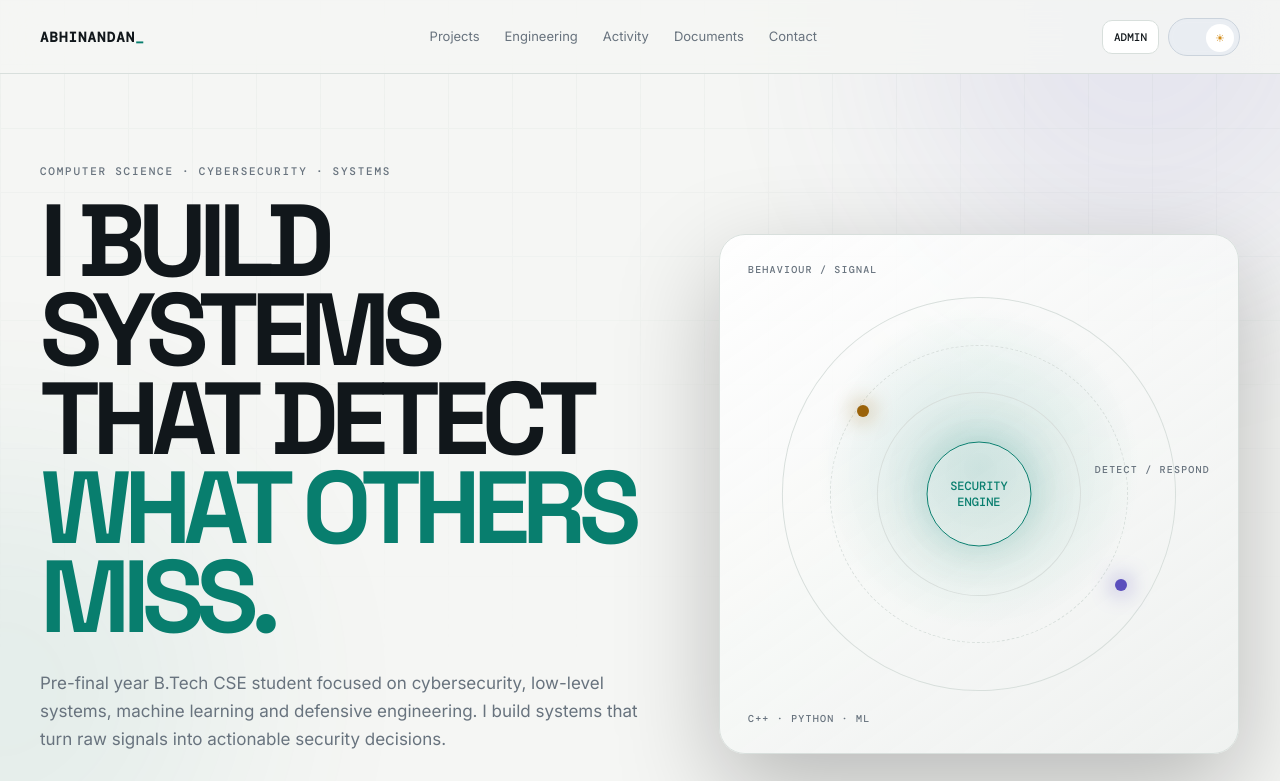
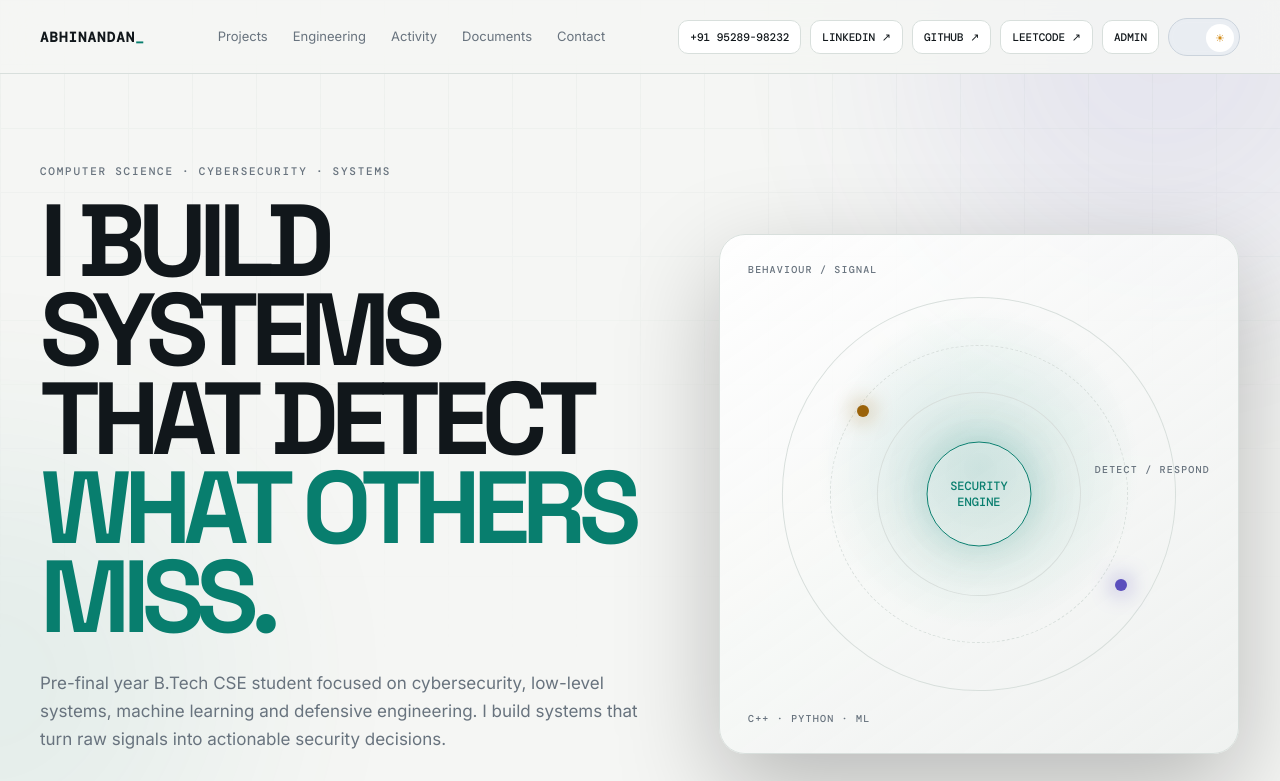
Before and after one commit to A23894843/A23894843, a website: page index.html in a window 1280 px wide. Shown: the top 781 px of the page. Drawn offline with nearby package versions, Linux system fonts and the light colour scheme; no server answers.

Commit message:
Add files via upload

```diff
--- a/index.html
+++ b/index.html
@@ -18,7 +18,7 @@ a{color:inherit;text-decoration:none}button{font:inherit}.wrap{width:min(calc(10
 .glow{position:fixed;width:480px;height:480px;border-radius:50%;filter:blur(110px);pointer-events:none;z-index:-4;opacity:.1;transform:translate3d(calc(var(--mx)*.35),calc(var(--my)*.35),0);background:var(--violet);top:-190px;right:-120px}.glow2{background:var(--teal);left:-250px;top:55%;transform:translate3d(calc(var(--mx)*-.18),calc(var(--my)*-.18),0);opacity:.07}
 nav{position:sticky;top:0;z-index:50;height:74px;border-bottom:1px solid var(--line);background:color-mix(in srgb,var(--bg) 84%,transparent);backdrop-filter:blur(18px)}
 .navin{height:100%;display:flex;align-items:center;justify-content:space-between}.brand{font:600 14px "DM Mono";letter-spacing:.08em}.brand b{color:var(--teal)}.links{display:flex;gap:25px;color:var(--muted);font-size:13px}.links a:hover{color:var(--ink)}.actions{display:flex;gap:9px;align-items:center}
-.adminlink,.theme{border:1px solid var(--line);background:var(--panel);color:var(--ink);border-radius:10px;padding:9px 11px;cursor:pointer;font:500 11px "DM Mono"}.adminlink:hover{border-color:var(--teal)}
+.headbtn,.adminlink,.theme{border:1px solid var(--line);background:var(--panel);color:var(--ink);border-radius:10px;padding:9px 11px;cursor:pointer;font:500 11px "DM Mono";white-space:nowrap}.headbtn:hover,.adminlink:hover{border-color:var(--teal);transform:translateY(-2px)}.headbtn{display:inline-flex;align-items:center;gap:6px}.theme{transition:.2s}
 .theme{position:relative;width:72px;height:38px;padding:0;border-radius:999px;overflow:hidden;background:#1b2433;border-color:#354155}.theme:before{content:"";position:absolute;inset:3px;border-radius:999px;border:1px solid rgba(255,255,255,.07)}.theme-icon{position:absolute;left:7px;top:5px;width:28px;height:28px;display:grid;place-items:center;border-radius:50%;background:linear-gradient(135deg,#42a5ff,#6f55e8);color:#ffd978;transition:.35s}.theme-icon:after{content:"☾"}.theme.is-light{background:#e9edf2;border-color:#cbd3dc}.theme.is-light .theme-icon{left:37px;background:#fff;color:#d28b18}.theme.is-light .theme-icon:after{content:"☀"}
 .hero{min-height:calc(100vh - 74px);display:grid;grid-template-columns:1.08fr .92fr;gap:65px;align-items:center;padding:90px 0 75px}.hero h1{font:700 clamp(56px,8vw,110px)/.87 "Space Grotesk";letter-spacing:-.075em;margin:18px 0 28px}.hero h1 em{font-style:normal;color:var(--teal)}.hero p{max-width:680px;color:var(--muted);font-size:17px}
 .buttons{display:flex;gap:10px;flex-wrap:wrap;margin-top:30px}.btn{display:inline-flex;align-items:center;gap:7px;padding:12px 16px;border:1px solid var(--line);background:var(--panel);border-radius:10px;font:500 11px "DM Mono";transition:.2s}.btn:hover{transform:translateY(-3px);border-color:var(--teal)}.btn.primary{background:var(--ink);color:var(--bg);border-color:var(--ink)}
@@ -33,7 +33,7 @@ section{padding:110px 0}.head{display:flex;justify-content:space-between;gap:30p
 .badge{display:inline-flex;align-items:center;gap:7px;color:var(--teal);font:10px "DM Mono"}.dot{width:7px;height:7px;border-radius:50%;background:var(--teal);box-shadow:0 0 12px var(--teal)}.muted{color:var(--muted)}
 .contact{border:1px solid var(--line);border-radius:24px;padding:52px;background:linear-gradient(135deg,var(--panel),transparent);display:flex;justify-content:space-between;align-items:end;gap:30px}.contact h2{font:600 clamp(44px,6vw,78px)/.9 "Space Grotesk";letter-spacing:-.06em;margin:12px 0 0}.footer{padding:30px 0 55px;border-top:1px solid var(--line);display:flex;justify-content:space-between;color:var(--muted);font:10px "DM Mono"}
 .reveal{opacity:0;transform:translateY(18px);transition:.7s}.reveal.show{opacity:1;transform:none}
-@media(max-width:850px){.links{display:none}.hero{grid-template-columns:1fr;padding-top:70px}.visual{min-height:390px}.signal{grid-template-columns:1fr 1fr}.signal>div:nth-child(2){border-right:0}.project{grid-template-columns:40px 1fr}.side{grid-column:2}.grid2,.activity{grid-template-columns:1fr}.contact{display:block}}
+@media(max-width:850px){.links{display:none}.actions{gap:6px;flex-wrap:wrap;justify-content:flex-end}.headbtn{padding:7px 8px;font-size:10px}.hero{grid-template-columns:1fr;padding-top:70px}.visual{min-height:390px}.signal{grid-template-columns:1fr 1fr}.signal>div:nth-child(2){border-right:0}.project{grid-template-columns:40px 1fr}.side{grid-column:2}.grid2,.activity{grid-template-columns:1fr}.contact{display:block}}
 @media(max-width:560px){.wrap{width:min(calc(100% - 26px),var(--max))}.hero h1{font-size:52px}.visual{min-height:330px}.visual-card{width:100%}.signal .num{font-size:25px}.signal>div{padding:18px 12px}.project{grid-template-columns:1fr;gap:12px}.side{grid-column:auto}.skills,.statrow{grid-template-columns:1fr}.footer{display:block}.footer span{display:block;margin-top:8px}}
 </style>
 </head>
@@ -44,7 +44,14 @@ section{padding:110px 0}.head{display:flex;justify-content:space-between;gap:30p
 <div class="wrap navin">
 <a class="brand" href="#top">ABHINANDAN<b>_</b></a>
 <div class="links"><a href="#systems">Projects</a><a href="#engineering">Engineering</a><a href="#activity">Activity</a><a href="#documents">Documents</a><a href="#contact">Contact</a></div>
-<div class="actions"><a class="adminlink" href="/admin/login.html">ADMIN</a><button class="theme" id="themeBtn" type="button" aria-label="Switch theme"><span class="theme-icon"></span></button></div>
+<div class="actions">
+<a class="headbtn" href="tel:+919528998232">+91 95289-98232</a>
+<a class="headbtn" href="https://www.linkedin.com/in/abhinandan-29b66b28b/" target="_blank" rel="noopener noreferrer">LINKEDIN ↗</a>
+<a class="headbtn" href="https://github.com/A23894843" target="_blank" rel="noopener noreferrer">GITHUB ↗</a>
+<a class="headbtn" href="https://leetcode.com/u/a23894843/" target="_blank" rel="noopener noreferrer">LEETCODE ↗</a>
+<a class="adminlink" href="/admin/login.html">ADMIN</a>
+<button class="theme" id="themeBtn" type="button" aria-label="Switch theme"><span class="theme-icon"></span></button>
+</div>
 </div>
 </nav>
 
```
